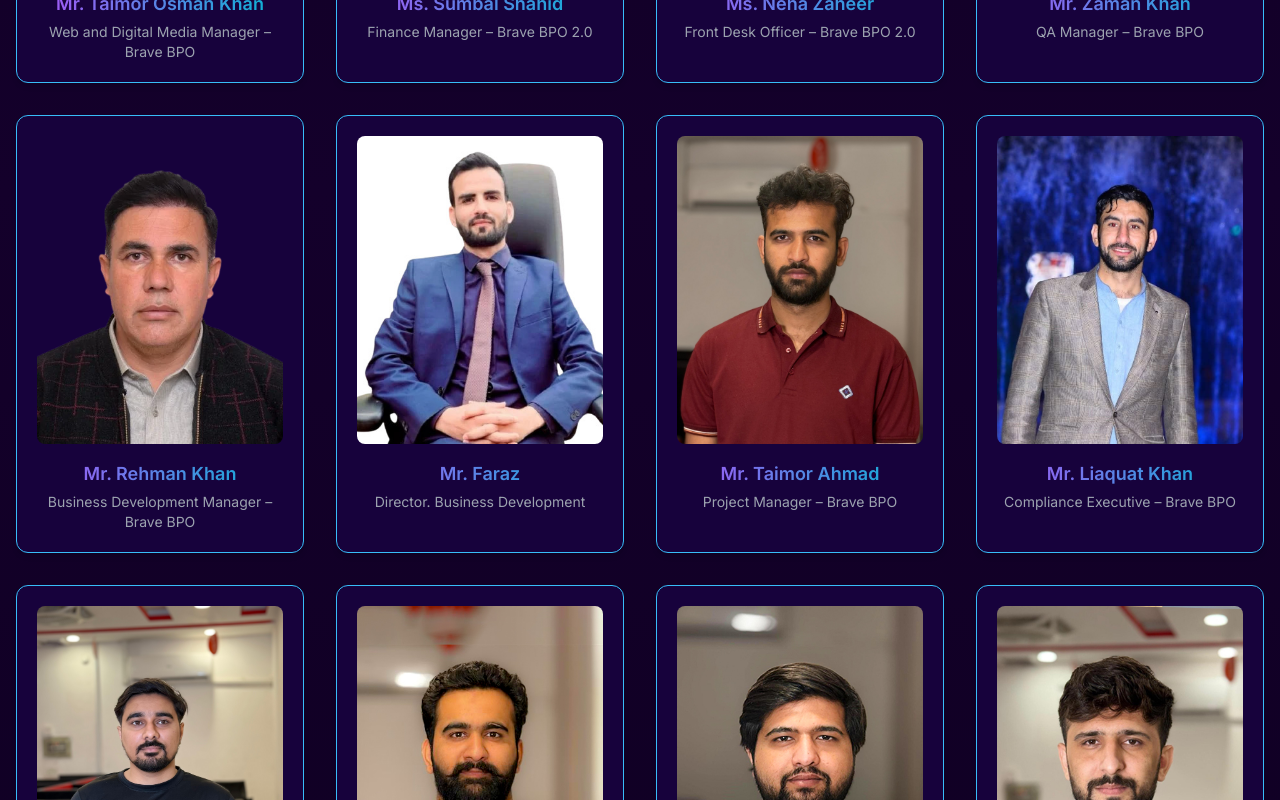
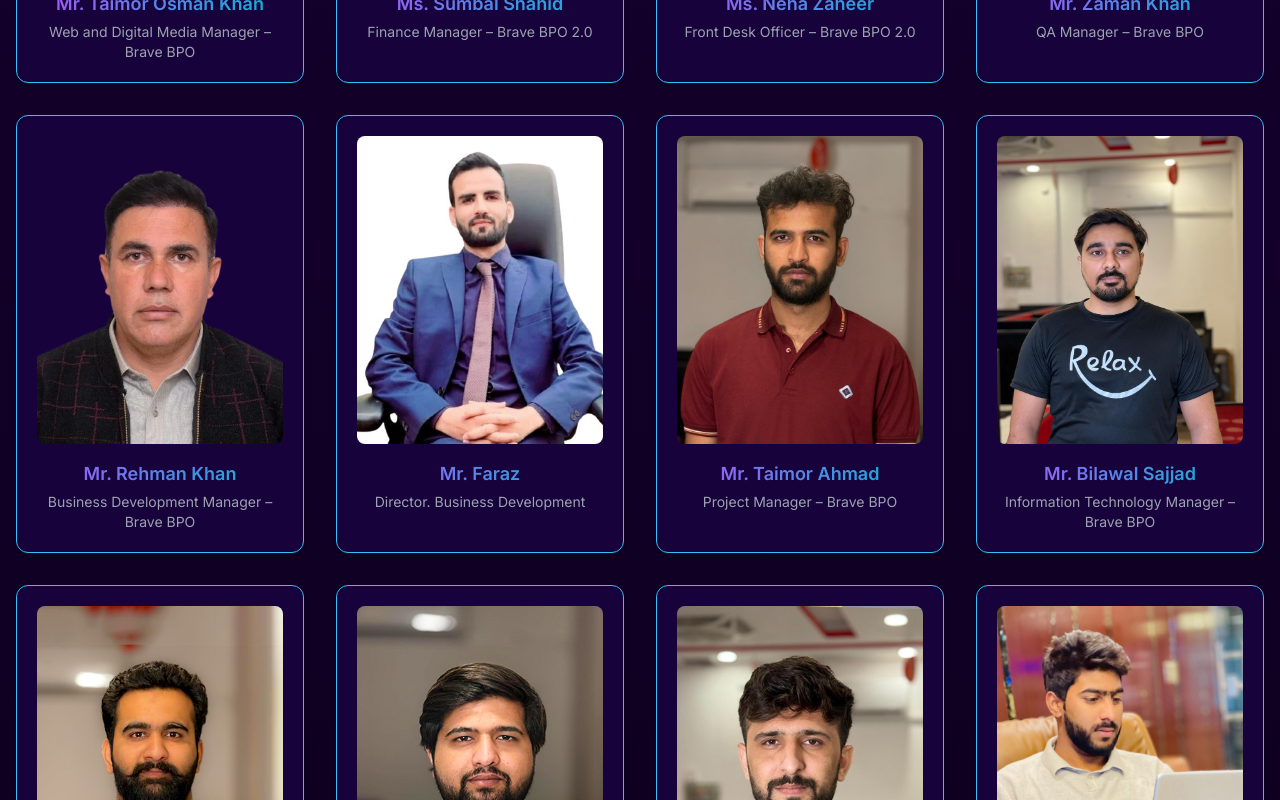
Before and after one commit to TaimorOsman676/bravebpo, a Next.js app: page /Leadership in a window 1280 px wide. Shown: the part 1560-2360 px from the top of the page. Built offline with nearby package versions, Linux system fonts and the light colour scheme.

Commit message:
my  ad liaqat

```diff
--- a/app/Leadership/page.tsx
+++ b/app/Leadership/page.tsx
@@ -79,11 +79,11 @@ const teamMembers = [
     title: "Project Manager – Brave BPO",
     image: "/images/Team/taimor-ahmad.jpg",
   },
-  {
-    name: "Mr. Liaquat Khan",
-    title: "Compliance Executive – Brave BPO",
-    image: "/images/Team/liaquat-khan.jpg",
-  },
+  // {
+  //   name: "Mr. Liaquat Khan",
+  //   title: "Compliance Executive – Brave BPO",
+  //   image: "/images/Team/liaquat-khan.jpg",
+  // },
   {
     name: "Mr. Bilawal Sajjad",
     title: "Information Technology Manager – Brave BPO",
```
Also changed, not shown: public/images/Team/taimor-osman.jpg.
